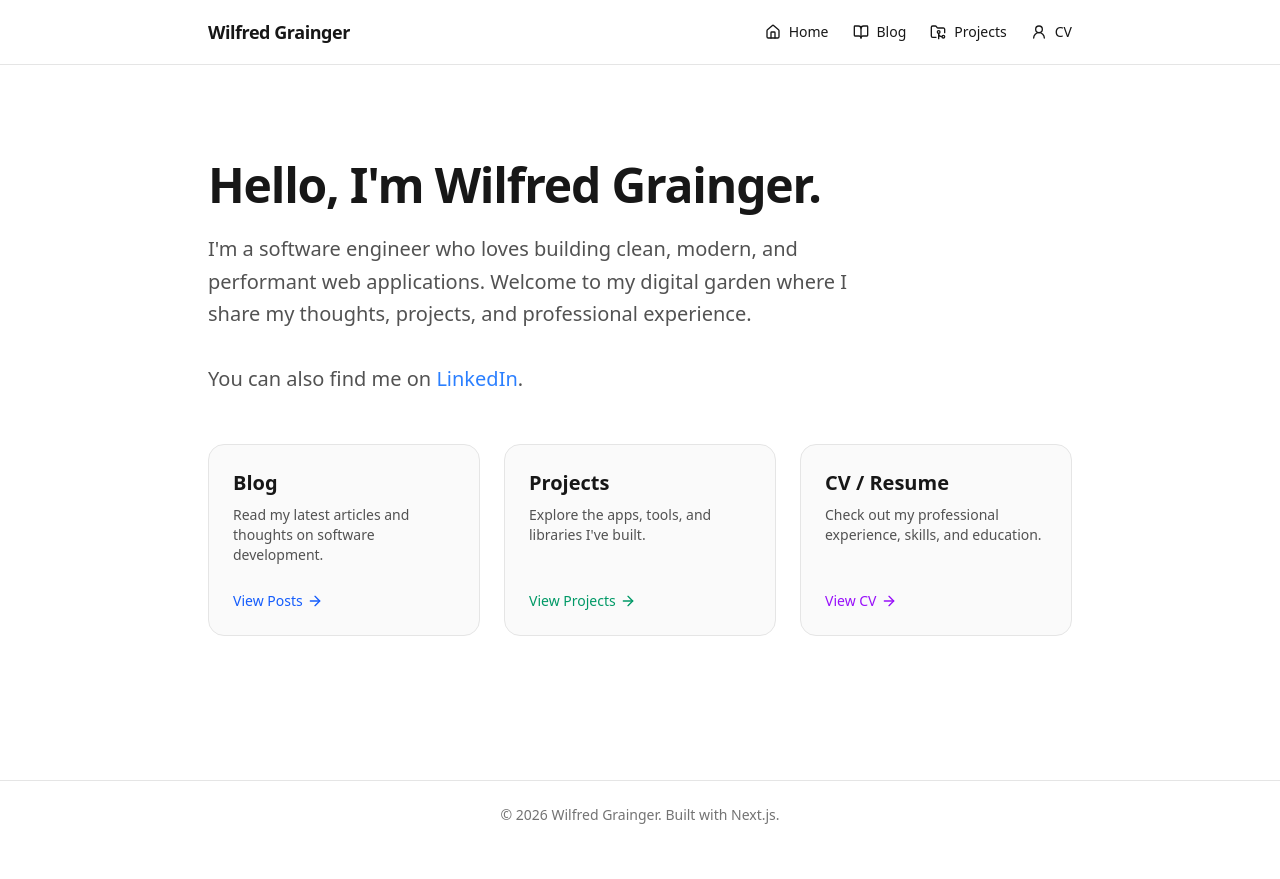
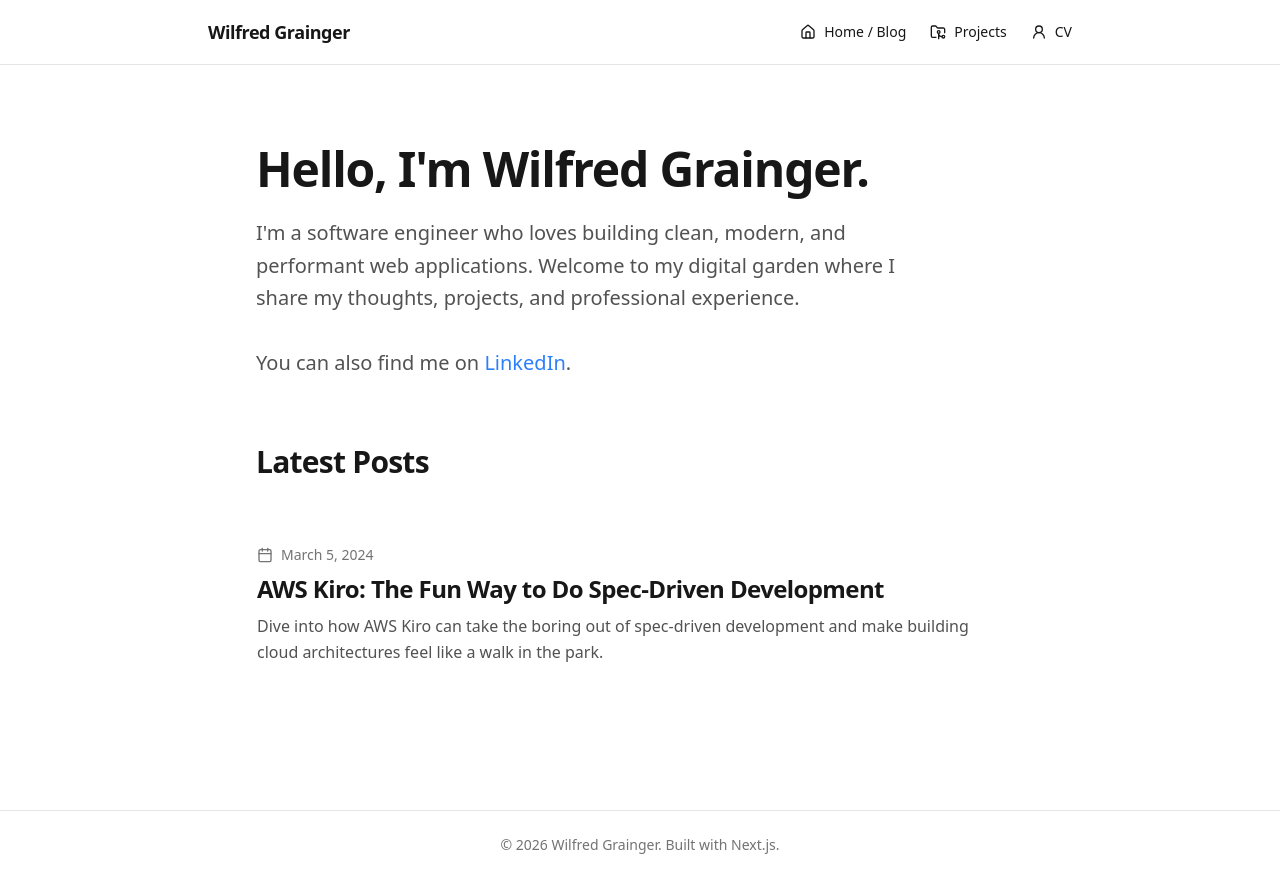
Before and after one commit to wilfgrainger/wilfgrainger.com, a Next.js app: page / in a window 1280 px wide. Before the commit the page ends 849 px from the top, so only its background shows below. Built offline with nearby package versions, Linux system fonts and the light colour scheme.

Commit message:
feat: make blog the primary content on the homepage

```diff
--- a/src/app/blog/page.tsx
+++ /dev/null
@@ -1,46 +0,0 @@
-import Link from "next/link";
-import { format, parseISO } from "date-fns";
-import { getSortedPostsData } from "@/lib/markdown";
-import { Calendar } from "lucide-react";
-
-export default function BlogPage() {
-  const allPostsData = getSortedPostsData();
-
-  return (
-    <div className="max-w-3xl mx-auto py-8">
-      <div className="mb-12">
-        <h1 className="text-4xl font-extrabold tracking-tight mb-4">Blog</h1>
-        <p className="text-lg text-neutral-600 dark:text-neutral-400">
-          Writings on software engineering, web development, and my tech journey.
-        </p>
-      </div>
-
-      <ul className="space-y-8">
-        {allPostsData.length === 0 ? (
-          <p className="text-neutral-500 italic">No posts found.</p>
-        ) : (
-          allPostsData.map(({ id, date, title, summary }) => (
-            <li key={id} className="group flex flex-col items-start justify-between">
-              <Link href={`/blog/${id}`} className="block w-full border border-transparent hover:border-neutral-200 dark:hover:border-neutral-800 p-4 -ml-4 rounded-xl transition-colors">
-                <div className="flex items-center gap-2 text-sm text-neutral-500 mb-2">
-                  <Calendar className="w-4 h-4" />
-                  <time dateTime={date}>
-                    {date ? format(parseISO(date), "LLLL d, yyyy") : 'No Date'}
-                  </time>
-                </div>
-                <h2 className="text-2xl font-bold tracking-tight text-neutral-900 dark:text-neutral-100 group-hover:text-blue-600 dark:group-hover:text-blue-400 transition-colors mb-2">
-                  {title}
-                </h2>
-                {summary && (
-                  <p className="text-neutral-600 dark:text-neutral-400 leading-relaxed">
-                    {summary}
-                  </p>
-                )}
-              </Link>
-            </li>
-          ))
-        )}
-      </ul>
-    </div>
-  );
-}
--- a/src/app/layout.tsx
+++ b/src/app/layout.tsx
@@ -37,11 +37,7 @@ export default function RootLayout({
             <nav className="flex items-center gap-6 text-sm font-medium">
               <Link href="/" className="flex items-center gap-2 hover:text-neutral-500 dark:hover:text-neutral-400 transition-colors">
                 <Home className="w-4 h-4" />
-                <span className="hidden sm:inline">Home</span>
-              </Link>
-              <Link href="/blog" className="flex items-center gap-2 hover:text-neutral-500 dark:hover:text-neutral-400 transition-colors">
-                <BookOpen className="w-4 h-4" />
-                <span className="hidden sm:inline">Blog</span>
+                <span className="hidden sm:inline">Home / Blog</span>
               </Link>
               <Link href="/projects" className="flex items-center gap-2 hover:text-neutral-500 dark:hover:text-neutral-400 transition-colors">
                 <FolderGit2 className="w-4 h-4" />
--- a/src/app/page.tsx
+++ b/src/app/page.tsx
@@ -1,10 +1,14 @@
 import Link from "next/link";
-import { ArrowRight } from "lucide-react";
+import { format, parseISO } from "date-fns";
+import { getSortedPostsData } from "@/lib/markdown";
+import { Calendar } from "lucide-react";
 
 export default function Home() {
+  const allPostsData = getSortedPostsData();
+
   return (
-    <div className="flex flex-col gap-12 py-12">
-      <section className="flex flex-col gap-6">
+    <div className="max-w-3xl mx-auto py-8">
+      <section className="mb-16 flex flex-col gap-6">
         <h1 className="text-4xl sm:text-5xl font-extrabold tracking-tight text-neutral-900 dark:text-white">
           Hello, I&apos;m Wilfred Grainger.
         </h1>
@@ -16,46 +20,36 @@ export default function Home() {
         </p>
       </section>
 
-      <section className="grid grid-cols-1 md:grid-cols-3 gap-6">
-        <Link
-          href="/blog"
-          className="group relative flex flex-col justify-between p-6 h-48 bg-neutral-50 dark:bg-neutral-900 rounded-2xl border border-neutral-200 dark:border-neutral-800 hover:border-neutral-400 dark:hover:border-neutral-600 transition-all overflow-hidden"
-        >
-          <div>
-            <h2 className="text-xl font-bold mb-2">Blog</h2>
-            <p className="text-neutral-600 dark:text-neutral-400 text-sm">Read my latest articles and thoughts on software development.</p>
-          </div>
-          <div className="flex items-center text-sm font-medium text-blue-600 dark:text-blue-400 group-hover:translate-x-1 transition-transform">
-            View Posts <ArrowRight className="ml-1 w-4 h-4" />
-          </div>
-        </Link>
+      <div className="mb-12">
+        <h2 className="text-3xl font-bold tracking-tight mb-4">Latest Posts</h2>
+      </div>
 
-        <Link
-          href="/projects"
-          className="group relative flex flex-col justify-between p-6 h-48 bg-neutral-50 dark:bg-neutral-900 rounded-2xl border border-neutral-200 dark:border-neutral-800 hover:border-neutral-400 dark:hover:border-neutral-600 transition-all overflow-hidden"
-        >
-          <div>
-            <h2 className="text-xl font-bold mb-2">Projects</h2>
-            <p className="text-neutral-600 dark:text-neutral-400 text-sm">Explore the apps, tools, and libraries I&apos;ve built.</p>
-          </div>
-          <div className="flex items-center text-sm font-medium text-emerald-600 dark:text-emerald-400 group-hover:translate-x-1 transition-transform">
-            View Projects <ArrowRight className="ml-1 w-4 h-4" />
-          </div>
-        </Link>
-
-        <Link
-          href="/cv"
-          className="group relative flex flex-col justify-between p-6 h-48 bg-neutral-50 dark:bg-neutral-900 rounded-2xl border border-neutral-200 dark:border-neutral-800 hover:border-neutral-400 dark:hover:border-neutral-600 transition-all overflow-hidden"
-        >
-          <div>
-            <h2 className="text-xl font-bold mb-2">CV / Resume</h2>
-            <p className="text-neutral-600 dark:text-neutral-400 text-sm">Check out my professional experience, skills, and education.</p>
-          </div>
-          <div className="flex items-center text-sm font-medium text-purple-600 dark:text-purple-400 group-hover:translate-x-1 transition-transform">
-            View CV <ArrowRight className="ml-1 w-4 h-4" />
-          </div>
-        </Link>
-      </section>
+      <ul className="space-y-8">
+        {allPostsData.length === 0 ? (
+          <p className="text-neutral-500 italic">No posts found.</p>
+        ) : (
+          allPostsData.map(({ id, date, title, summary }) => (
+            <li key={id} className="group flex flex-col items-start justify-between">
+              <Link href={`/blog/${id}`} className="block w-full border border-transparent hover:border-neutral-200 dark:hover:border-neutral-800 p-4 -ml-4 rounded-xl transition-colors">
+                <div className="flex items-center gap-2 text-sm text-neutral-500 mb-2">
+                  <Calendar className="w-4 h-4" />
+                  <time dateTime={date}>
+                    {date ? format(parseISO(date), "LLLL d, yyyy") : 'No Date'}
+                  </time>
+                </div>
+                <h2 className="text-2xl font-bold tracking-tight text-neutral-900 dark:text-neutral-100 group-hover:text-blue-600 dark:group-hover:text-blue-400 transition-colors mb-2">
+                  {title}
+                </h2>
+                {summary && (
+                  <p className="text-neutral-600 dark:text-neutral-400 leading-relaxed">
+                    {summary}
+                  </p>
+                )}
+              </Link>
+            </li>
+          ))
+        )}
+      </ul>
     </div>
   );
 }
```
